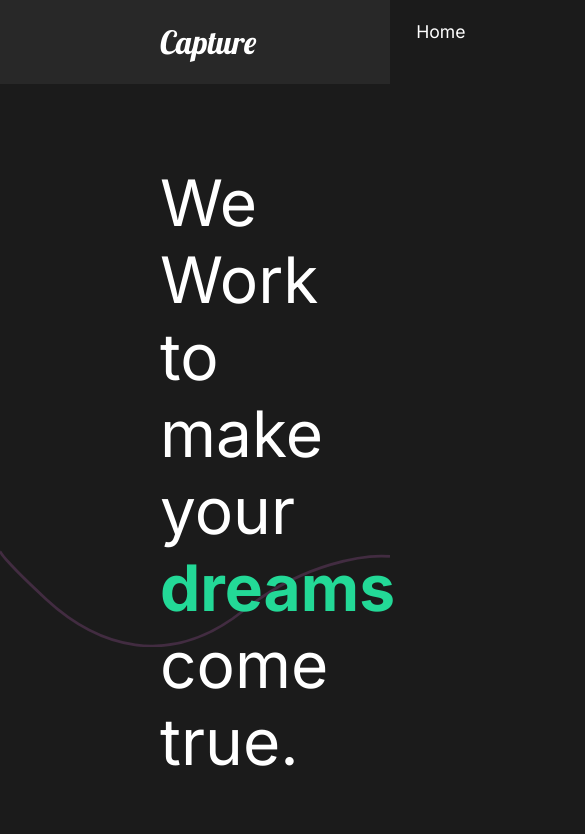
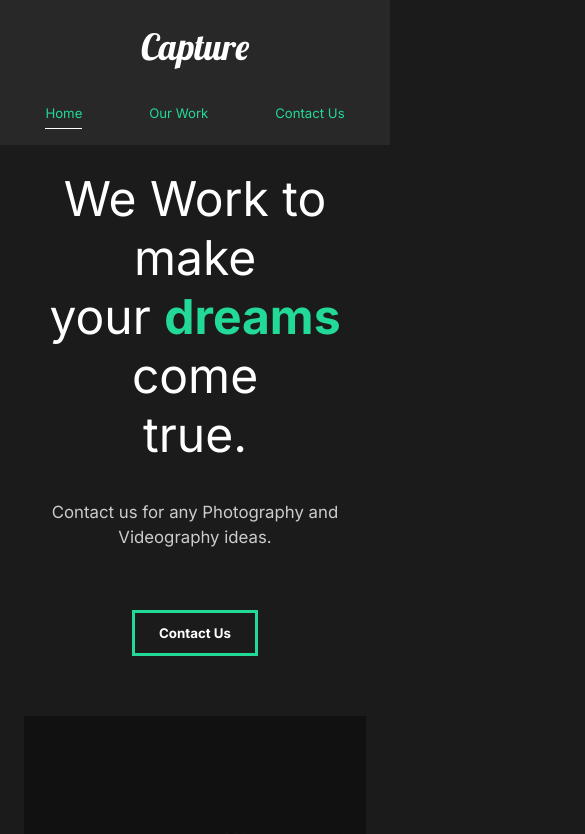
Before and after one commit to Thisisaarush/Capture-App, a React (Create React App) app: page / in a window 390 px wide. Shown: the top 834 px of the page, 585 px wide, since content can reach past the window. Built offline with nearby package versions, Linux system fonts and the light colour scheme.

Commit message:
implemented responsive design

```diff
--- a/src/components/GlobalStyle.jsx
+++ b/src/components/GlobalStyle.jsx
@@ -6,6 +6,13 @@ const GlobalStyle = createGlobalStyle`
     margin: 0;
     padding: 0;
     box-sizing: border-box;
+  }
+
+  html {
+    @media (max-width: 1700px) {
+      font-size: 75%;
+      overflow-x: hidden;
+    }
   }
 
   body {
--- a/src/components/Nav.jsx
+++ b/src/components/Nav.jsx
@@ -1,21 +1,40 @@
 import React from "react";
 import styled from "styled-components";
+import { motion } from "framer-motion";
 
 import { Link } from "react-router-dom";
+import { useLocation } from "react-router-dom";
 
 const Nav = () => {
+  const { pathname } = useLocation();
+
   return (
     <StyledNav>
       <h1> <Link id='logo' to='/'>Capture</Link> </h1>
       <ul>
         <li>
-          <Link to='/'>Home</Link>
+          <Link to='/' className='link'>Home</Link>
+          <Line
+            transition={{duration: 0.75}}
+            initial={{width: '0%'}}
+            animate={{width: pathname === '/' ? '100%' : '0%'}}
+          />
         </li>
         <li>
-          <Link to='/work'>Our Work</Link>
+          <Link to='/work' className='link'>Our Work</Link>
+          <Line
+            transition={{duration: 0.75}}
+            initial={{width: '0%'}}
+            animate={{width: pathname === '/work' ? '100%' : '0%'}}
+          />
         </li>
         <li>
-          <Link to='/contact'>Contact Us</Link>
+          <Link to='/contact' className='link'>Contact Us</Link>
+          <Line
+            transition={{duration: 0.75}}
+            initial={{width: '0%'}}
+            animate={{width: pathname === '/contact' ? '100%' : '0%'}}
+          />
         </li>
       </ul>
     </StyledNav>
@@ -53,8 +72,37 @@ const StyledNav = styled.nav`
     padding-left: 10rem;
     position: relative;
   }
+  @media (max-width: 1300px) {
+    flex-direction: column;
+    padding: 2rem 1rem;
+    #logo {
+      display: inline-block;
+      margin-bottom: 1rem;
+      font-size: 3rem;
+    }
+    ul {
+      padding-top: 2rem;
+      justify-content: space-around;
+      width: 100%;
+      li {
+        padding: 0;
+
+        & > .link {
+          color: #23d997;
+        }
+      }
+    }
+  }
+`;
+
+const Line = styled(motion.div)`
+  height: 0.1rem;
+  background: white;
+  width: 0%;
+  position: absolute;
+  bottom: -50%;
+  left: 0%;
 `;
 
 
-
 export default Nav;
--- a/src/components/ServicesSection.jsx
+++ b/src/components/ServicesSection.jsx
@@ -70,11 +70,15 @@ const Services = styled(About)`
     width: 70%;
     padding: 2rem 0rem 4rem 0rem;
   }
+
 `;
 
 const Cards = styled.div`
   display: flex;
   flex-wrap: wrap;
+  @media (max-width: 1300px) {
+    justify-content: center;
+  }
 `;
 
 const Card = styled.div`
--- a/src/components/useScroll.jsx
+++ b/src/components/useScroll.jsx
@@ -3,7 +3,7 @@ import { useAnimation } from "framer-motion";
 
 export const useScroll = () => {
     const controls = useAnimation();
-    const [element, view] = useInView({ threshold: 0.5 });
+    const [element, view] = useInView({ threshold: 0.3 });
 
     if (view) {
       controls.start('show');
--- a/src/pages/ContactUs.jsx
+++ b/src/pages/ContactUs.jsx
@@ -52,11 +52,19 @@ const ContactStyle = styled(motion.div)`
   padding: 5rem 10rem;
   color: #353535;
   min-height: 90vh;
+
+  @media (max-width: 1300px) {
+    padding: 1rem 2rem;
+  }
 `;
 
 const Title = styled.div`
   margin-bottom: 4rem;
   color: black;
+
+  @media (max-width: 1300px) {
+    margin-top: 3rem;
+  }
 `;
 
 const Hide = styled.div`
@@ -77,6 +85,13 @@ const Social = styled(motion.div)`
     margin: 2rem;
     cursor: pointer;
   }
+
+  @media (max-width: 1300px) {
+    h2 {
+      margin: 1rem;
+      font-size: 2rem;
+    }
+  }
 `;
 
 export default ContactUs;
--- a/src/pages/MovieDetail.jsx
+++ b/src/pages/MovieDetail.jsx
@@ -81,6 +81,12 @@ const HeadLine = styled.div`
     height: 70vh;
     object-fit: cover;
   }
+
+  @media (max-width: 1300px) {
+    h2 {
+      font-size: 2.9rem;
+    }
+  }
 `;
 
 const Awards = styled.div`
@@ -89,6 +95,11 @@ const Awards = styled.div`
   margin: 5rem 10rem;
   align-items: center;
   justify-content: space-around;
+
+  @media (max-width: 1300px) {
+    display: block;
+    margin: 0rem;
+  }
 `;
 
 const AwardStyle = styled.div`
--- a/src/pages/OurWork.jsx
+++ b/src/pages/OurWork.jsx
@@ -69,6 +69,10 @@ const Work = styled(motion.div)`
   overflow: hidden;
   padding: 5rem 10rem;
 
+  @media (max-width: 1300px) {
+    padding: 2rem 1rem;
+  }
+
   h2 {
     padding: 1rem 0rem;
   }
--- a/src/styles.js
+++ b/src/styles.js
@@ -9,6 +9,12 @@ export const About = styled(motion.div)`
   padding: 5rem 10rem;
   color: white;
 
+  @media (max-width: 1300px) {
+    display: block;
+    padding: 2rem 2rem;
+    text-align: center;
+  }
+
 `;
 
 export const Description = styled.div`
@@ -18,6 +24,13 @@ export const Description = styled.div`
 
   h2 {
     font-weight: lighter;
+  }
+
+  @media (max-width: 1300px) {
+    padding: 0;
+    button {
+      margin: 2rem 0rem 5rem 0rem;
+    }
   }
 `;
 
```
